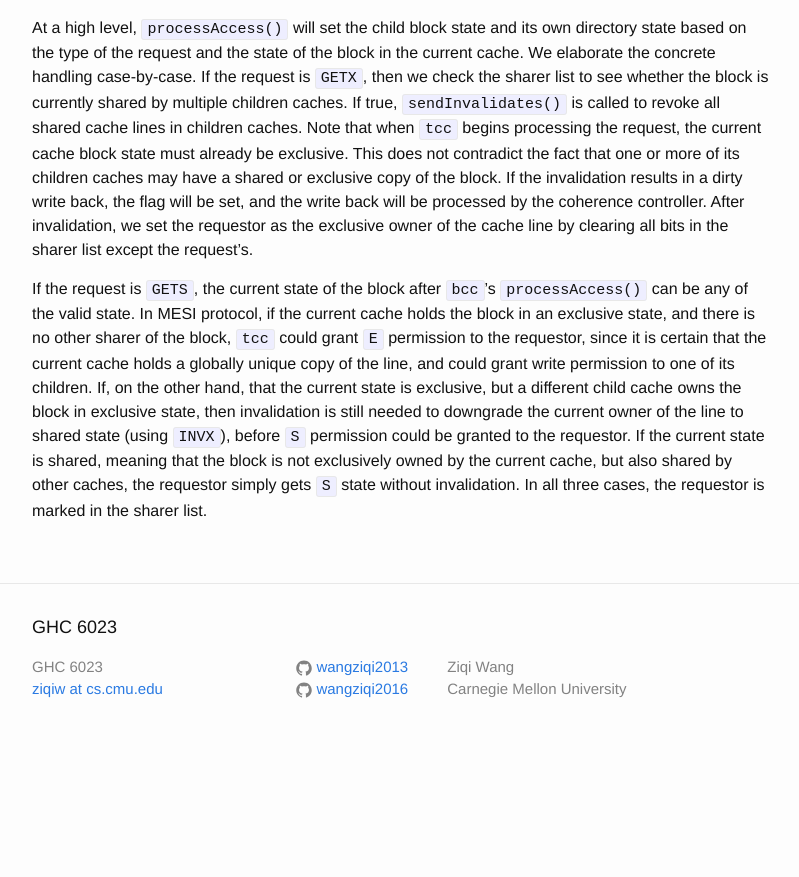
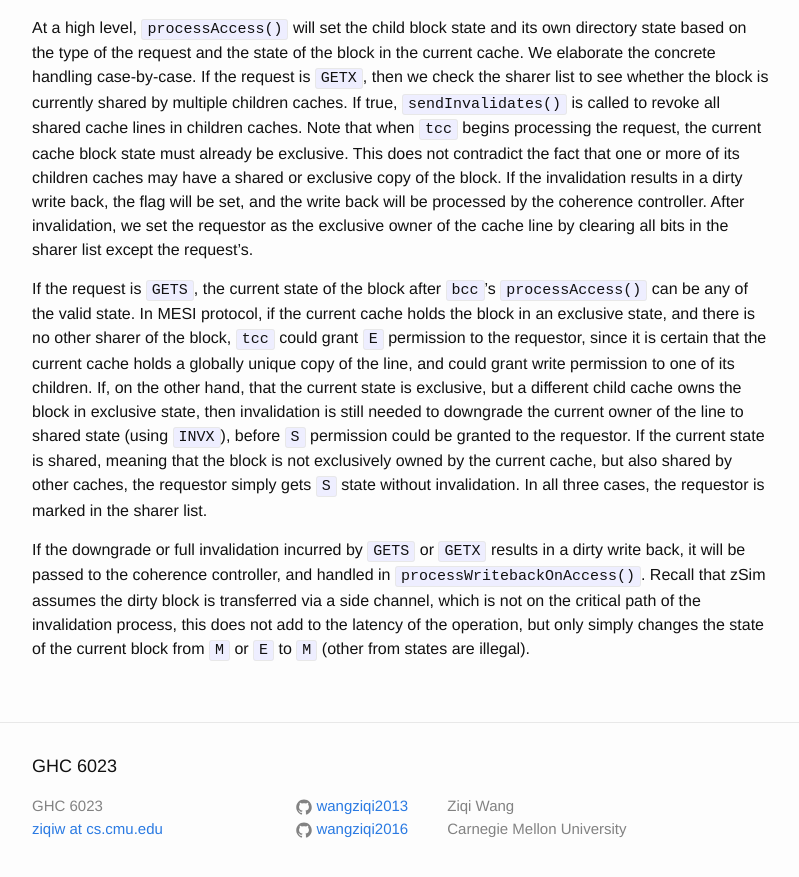
Before and after one commit to wangziqi2013/wangziqi2013.github.io, a Jekyll site: the page built from _posts/2019-12-24-understand-zsim-cc-sim.markdown, in a window 1280 px wide and 900 px high, scrolled down 11499 px. Shown: the top 877 px of the window, without its empty margins (238-1037 px from the left). Built offline with Jekyll 4.4.1, drawn with Linux system fonts in a browser that asks for light colours; before the commit the page ends 12260 px from its top, so only the background shows below that.

Commit message:
Adding dirty wb

```diff
--- a/_posts/2019-12-24-understand-zsim-cc-sim.markdown
+++ b/_posts/2019-12-24-understand-zsim-cc-sim.markdown
@@ -443,3 +443,8 @@ but a different child cache owns the block in exclusive state, then invalidation
 owner of the line to shared state (using `INVX`), before `S` permission could be granted to the requestor. If the current
 state is shared, meaning that the block is not exclusively owned by the current cache, but also shared by other caches,
 the requestor simply gets `S` state without invalidation. In all three cases, the requestor is marked in the sharer list.
+
+If the downgrade or full invalidation incurred by `GETS` or `GETX` results in a dirty write back, it will be passed to the
+coherence controller, and handled in `processWritebackOnAccess()`. Recall that zSim assumes the dirty block is transferred
+via a side channel, which is not on the critical path of the invalidation process, this does not add to the latency of
+the operation, but only simply changes the state of the current block from `M` or `E` to `M` (other from states are illegal).
```
